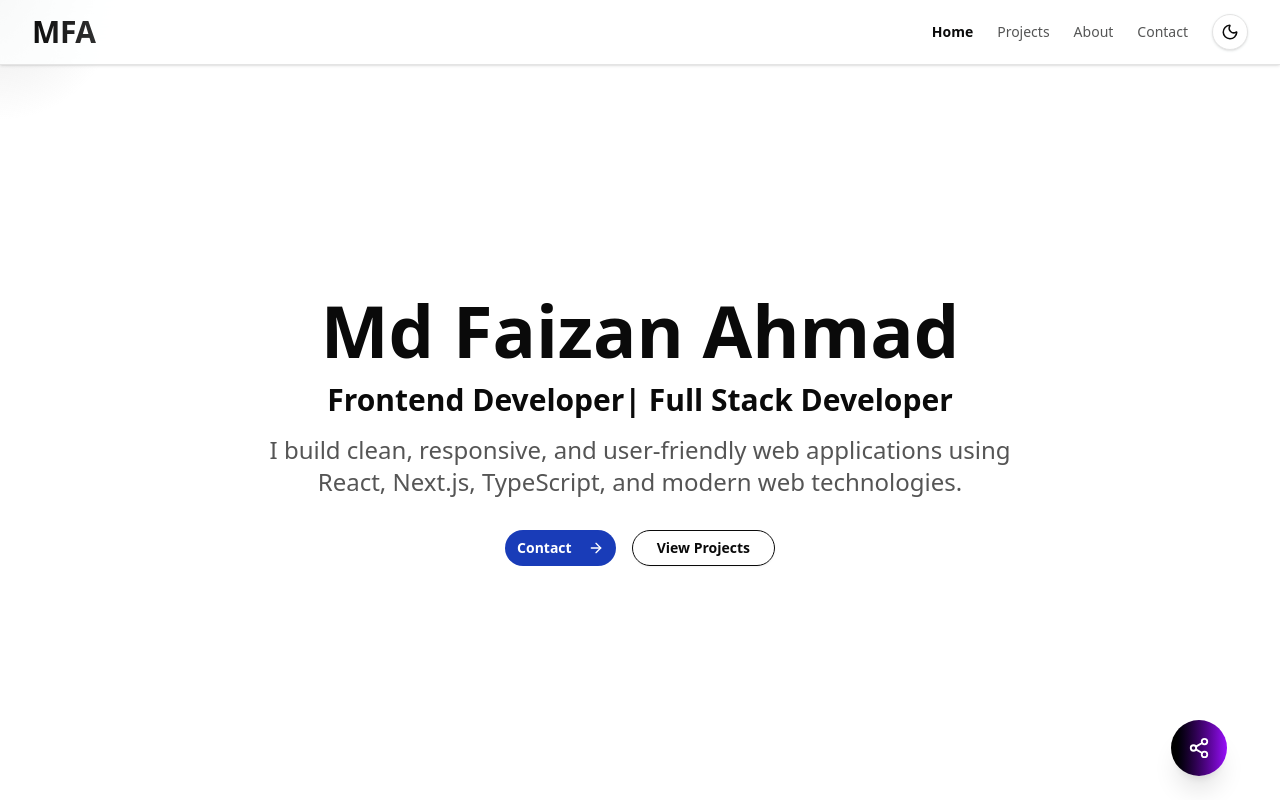
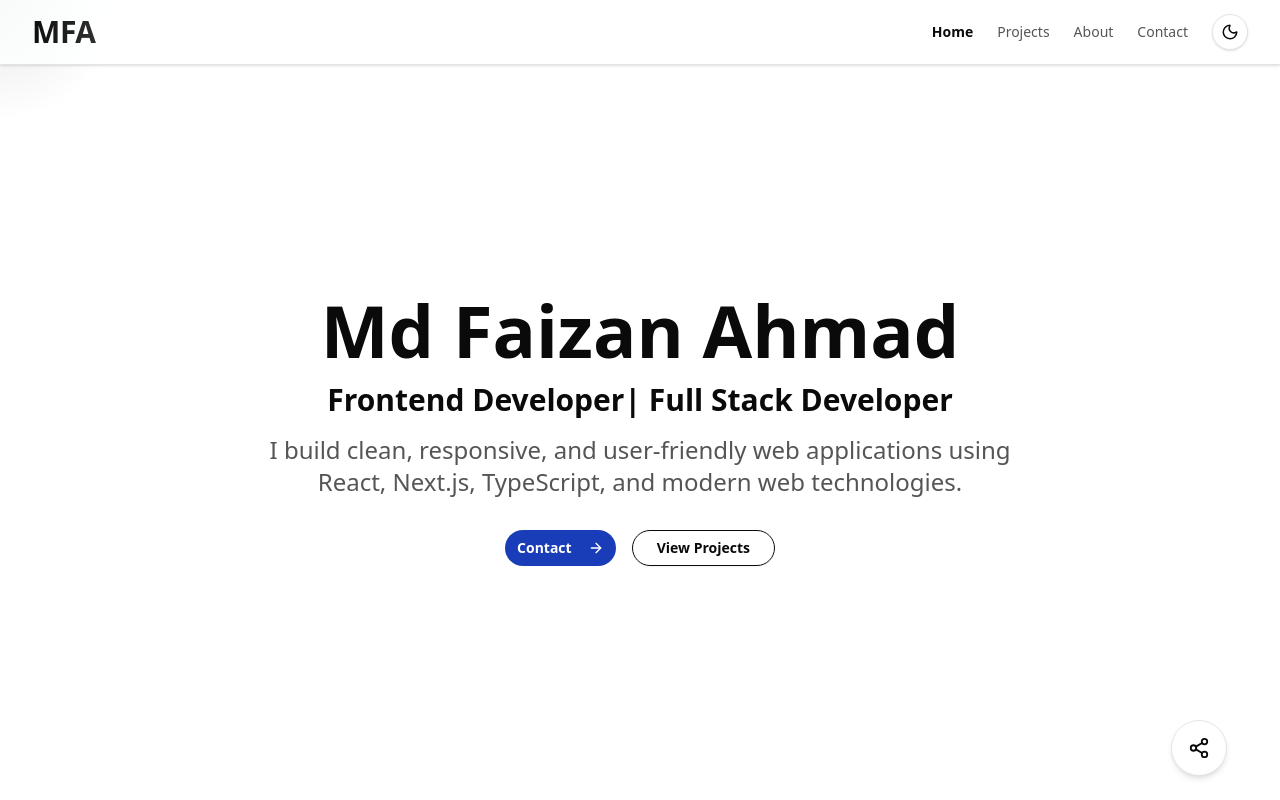
Before and after one commit to md-faizanahmad/Md_Faizan_Ahmad_Portfolio, a Next.js app: page / in a window 1280 px wide. Shown: the top 800 px of the page. Built offline with nearby package versions, Linux system fonts and the light colour scheme.

Commit message:
feat: src/shared/SocialLinks.tsx

```diff
--- a/src/shared/SocialLinks.tsx
+++ b/src/shared/SocialLinks.tsx
@@ -60,12 +60,23 @@ export default function SocialLink() {
       {/* Main Button */}
       <button
         onClick={() => setOpen(!open)}
-        className="flex h-14 w-14 items-center cursor-pointer ms-1 lg:ms-11 justify-center rounded-full bg-gradient-to-r from-black to-purple-600 text-white shadow-xl hover:scale-105 transition"
+        className="
+    flex h-14 w-14 items-center justify-center
+    rounded-full cursor-pointer
+    border border-[color:var(--border)]
+    bg-[color:var(--card)]
+    text-[color:var(--foreground)]
+    shadow-md hover:shadow-lg
+    hover:scale-105 transition-all duration-200
+    ms-1 lg:ms-11
+  "
         aria-label="Open social links"
       >
         <Share2
           size={22}
-          className={`transition-transform ${open ? "rotate-45" : ""}`}
+          className={`transition-transform duration-200 ${
+            open ? "rotate-45" : ""
+          }`}
         />
       </button>
     </div>
```
